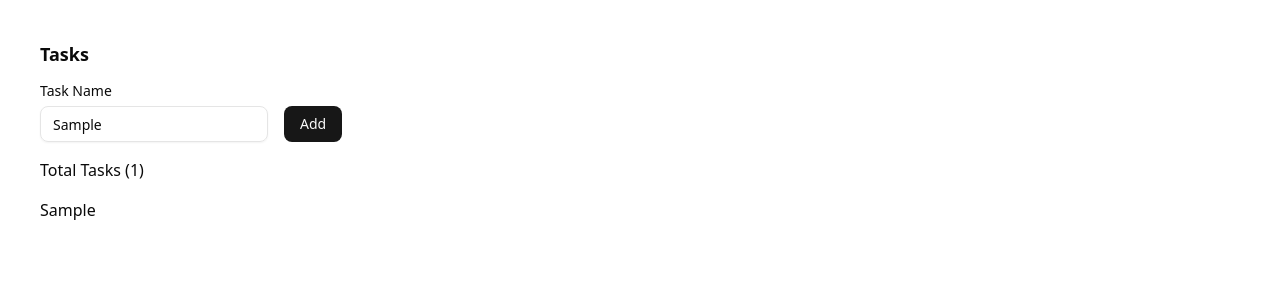
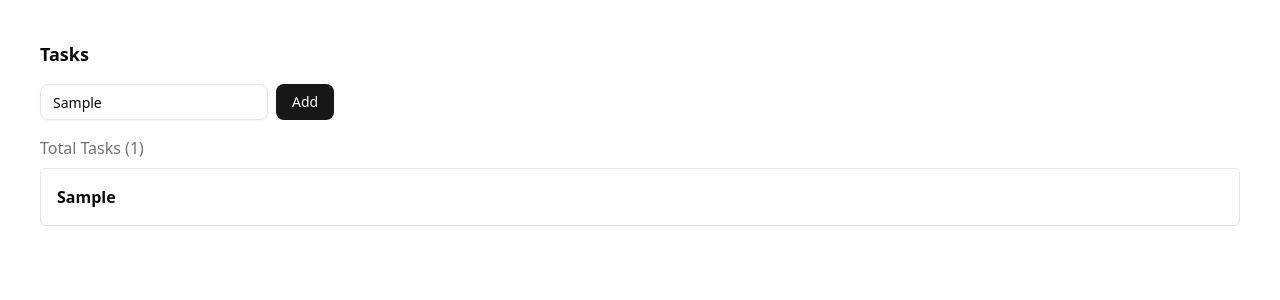
Before and after one commit to yaralahruthik/fh-ci-cd-todo-app, a React (Vite) app: page / in a window 1280 px wide. Both pictures are taken after typing "Sample" into the empty fields and a click on the button "Add". Shown: the top 300 px of the page. Built offline with nearby package versions, Linux system fonts and the light colour scheme.

Commit message:
Improve task list and add task form layout and styling

```diff
--- a/src/features/tasks/add-task.tsx
+++ b/src/features/tasks/add-task.tsx
@@ -38,16 +38,16 @@ export default function AddTask({
     <Form {...form}>
       <form
         onSubmit={form.handleSubmit(onSubmit)}
-        className="flex items-end gap-4"
+        className="flex flex-col gap-2 sm:flex-row"
       >
         <FormField
           control={form.control}
           name="taskName"
           render={({ field }) => (
             <FormItem>
-              <FormLabel>Task Name</FormLabel>
+              <FormLabel className="sr-only">Task Name</FormLabel>
               <FormControl>
-                <Input placeholder="What do you need to do?" {...field} />
+                <Input placeholder="What is the task?" {...field} />
               </FormControl>
               <FormMessage />
             </FormItem>
--- a/src/features/tasks/task-list-header.tsx
+++ b/src/features/tasks/task-list-header.tsx
@@ -1,3 +1,3 @@
 export default function TaskListHeader({ count }: { count: number }) {
-  return <h2>Total Tasks ({count})</h2>;
+  return <h2 className="text-muted-foreground">Total Tasks ({count})</h2>;
 }
--- a/src/features/tasks/task-list-item.tsx
+++ b/src/features/tasks/task-list-item.tsx
@@ -3,5 +3,5 @@ export default function TaskListItem({
 }: {
   children: React.ReactNode;
 }) {
-  return <li>{children}</li>;
+  return <li className="border p-4 rounded-sm font-bold">{children}</li>;
 }
--- a/src/features/tasks/task-list.tsx
+++ b/src/features/tasks/task-list.tsx
@@ -6,9 +6,9 @@ export default function TaskList({
   children: React.ReactNode;
 }) {
   return (
-    <>
+    <div className="flex flex-col gap-2">
       {header}
-      <ul>{children}</ul>
-    </>
+      <ul className="space-y-2">{children}</ul>
+    </div>
   );
 }
```
